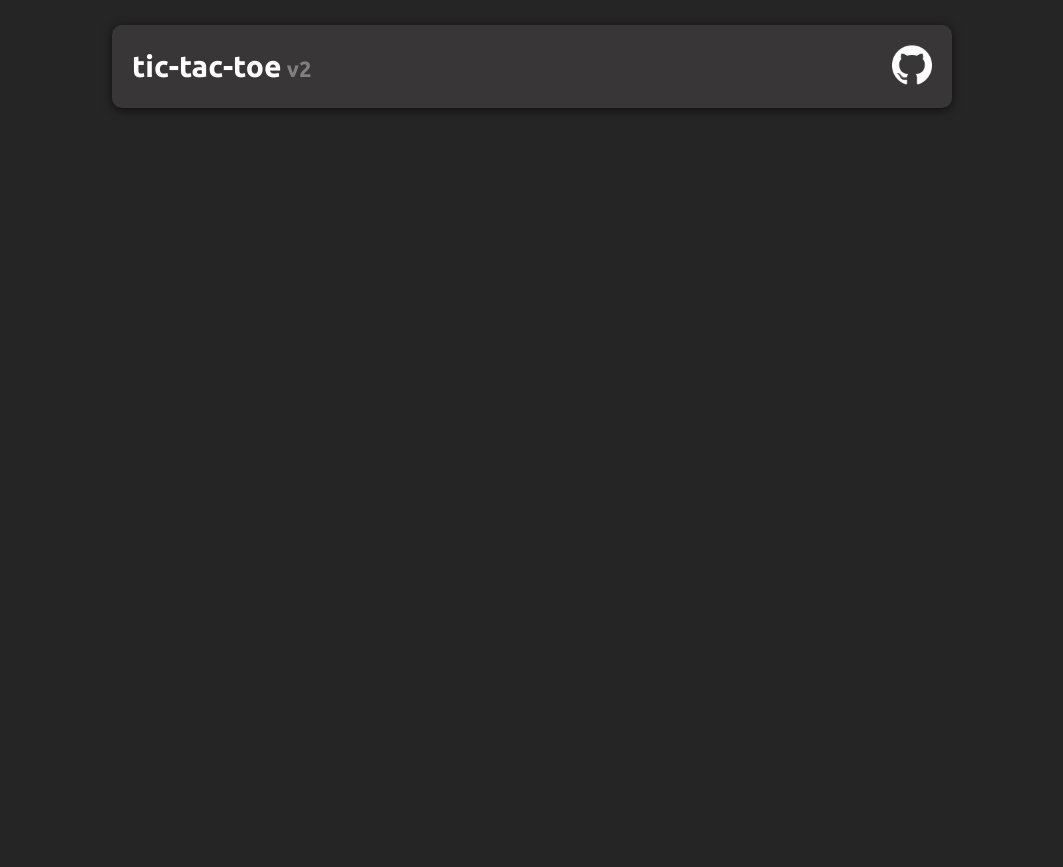
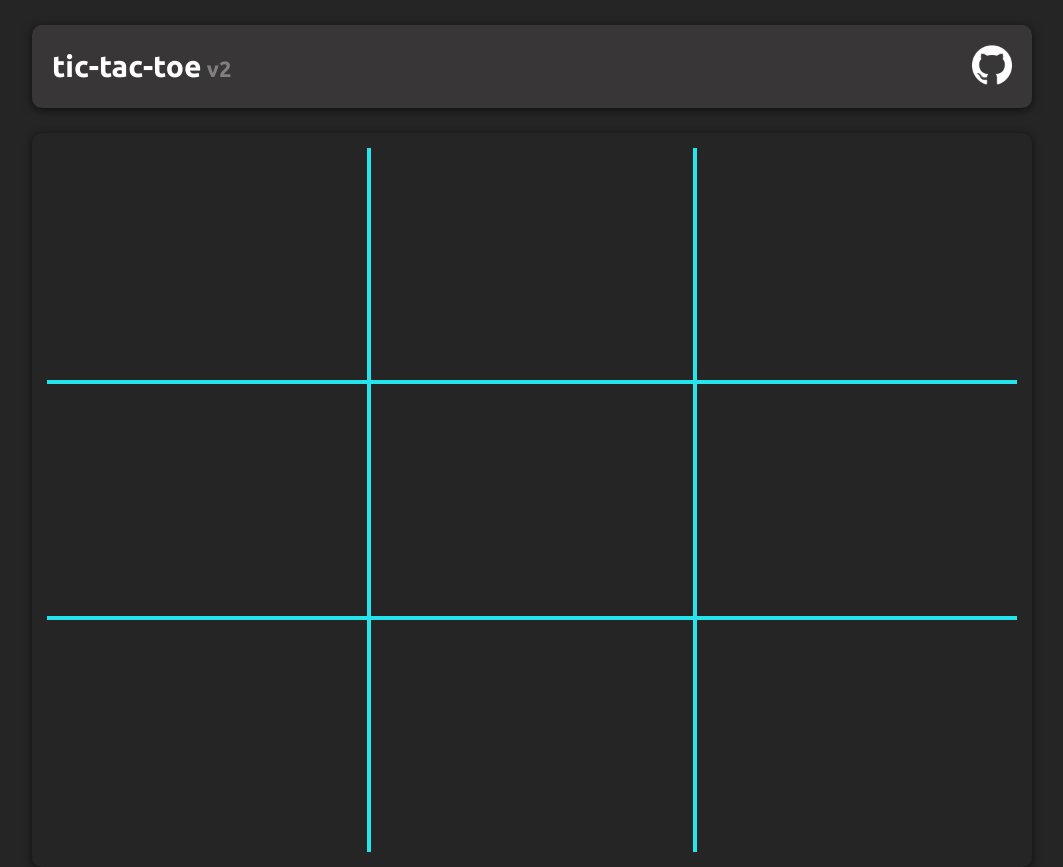
Before and after one commit to Angoooose/tic-tac-toe-v2, a React (Create React App) app: page / in a window 1280 px wide. Shown: the whole page, without its empty margins (108-1171 px from the left). Before the commit the page ends 825 px from the top, so only its background shows below. Built offline with nearby package versions, Linux system fonts and the light colour scheme.

Commit message:
Implementing Board component
Missing proper functionality - can select any square.

```diff
--- a/src/components/App.tsx
+++ b/src/components/App.tsx
@@ -1,10 +1,14 @@
 import '../styles/App.css';
 
 import Header from './Header';
+import Board from './Board';
 
 function App() {
   return (
-    <Header/>
+    <div className="app">
+      <Header/>
+      <Board/>
+    </div>
   );
 }
 
--- /dev/null
+++ b/src/components/Board.tsx
@@ -0,0 +1,37 @@
+import '../styles/Board.css';
+
+import { useState } from 'react';
+
+export default function Board() {
+    const [board, setBoard] = useState<(''|'X'|'O')[]>(Array(9).fill(''));
+
+    function handleSquareClick(index: number) {
+        let updatedBoard = [...board];
+        updatedBoard[index] = 'X';
+        setBoard(updatedBoard);
+    }
+
+    return (
+        <div className="board-container">
+            <table className="board">
+                <tbody>
+                    <tr>
+                        <td className={`board-square  r1 c1 ${board[0] === '' ? 'clickable-square' : ''}`} onClick={() => handleSquareClick(0)}>{ board[0] }</td>
+                        <td className={`board-square r1 c2  ${board[1] === '' ? 'clickable-square' : ''}`} onClick={() => handleSquareClick(1)}>{ board[1] }</td>
+                        <td className={`board-square r1 ${board[2] === '' ? 'clickable-square' : ''}`} onClick={() => handleSquareClick(2)}>{ board[2] }</td>
+                    </tr>
+                    <tr>
+                        <td className={`board-square r2 c1 ${board[3] === '' ? 'clickable-square' : ''}`} onClick={() => handleSquareClick(3)}>{ board[3] }</td>
+                        <td className={`board-square r2 c2 ${board[4] === '' ? 'clickable-square' : ''}`} onClick={() => handleSquareClick(4)}>{ board[4] }</td>
+                        <td className={`board-square r2 ${board[5] === '' ? 'clickable-square' : ''}`} onClick={() => handleSquareClick(5)}>{ board[5] }</td>
+                    </tr>
+                    <tr>
+                        <td className={`board-square c1 ${board[6] === '' ? 'clickable-square' : ''}`} onClick={() => handleSquareClick(6)}>{ board[6] }</td>
+                        <td className={`board-square c2 ${board[7] === '' ? 'clickable-square' : ''}`} onClick={() => handleSquareClick(7)}>{ board[7] }</td>
+                        <td className={`board-square ${board[8] === '' ? 'clickable-square' : ''}`} onClick={() => handleSquareClick(8)}>{ board[8] }</td>
+                    </tr>
+                </tbody>
+            </table>
+        </div>
+    );
+}
--- a/src/index.css
+++ b/src/index.css
@@ -3,8 +3,8 @@
 :root {
   --bg-primary: #262525;
   --bg-secondary: #383636;
+  --bg-blue: rgba(38, 228, 235, 0.3);
   --blue-primary: #26e4eb;
-  --blue-secondary: #5ce8ed;
   --text: #fff;
   --text-gray: gray;
   --card-shadow: 0 2px 10px rgba(0, 0, 0, 0.6);
--- a/src/styles/App.css
+++ b/src/styles/App.css
@@ -0,0 +1,4 @@
+.app {
+  max-width: 1000px;
+  margin: auto;
+}
--- /dev/null
+++ b/src/styles/Board.css
@@ -0,0 +1,35 @@
+.board-container {
+    padding: 15px;
+    text-align: center;
+    border-radius: var(--border-radius);
+    box-shadow: var(--card-shadow);
+}
+
+.board {
+    border-collapse: collapse;
+    border-spacing: 0px;
+    width: -webkit-fill-available;
+}
+
+.board-square {
+    height: 200px;
+    font-size: 64px;
+    padding: 16px;
+    width: 100px;
+    transition: 0.2s;
+    user-select: none;
+}
+
+.clickable-square:hover {
+    cursor: pointer;
+    background-color: var(--bg-blue);
+}
+
+.c1, .c2 {
+    border-right: 4px solid var(--blue-primary);
+    stroke-linecap: round;
+}
+
+.r1, .r2 {
+    border-bottom: 4px solid var(--blue-primary);
+}
--- a/src/styles/Header.css
+++ b/src/styles/Header.css
@@ -7,7 +7,6 @@ header {
     justify-content: space-between;
     box-shadow: var(--card-shadow);
     border-radius: var(--border-radius);
-    max-width: 800px;
     margin: 25px auto;
 }
 
```
